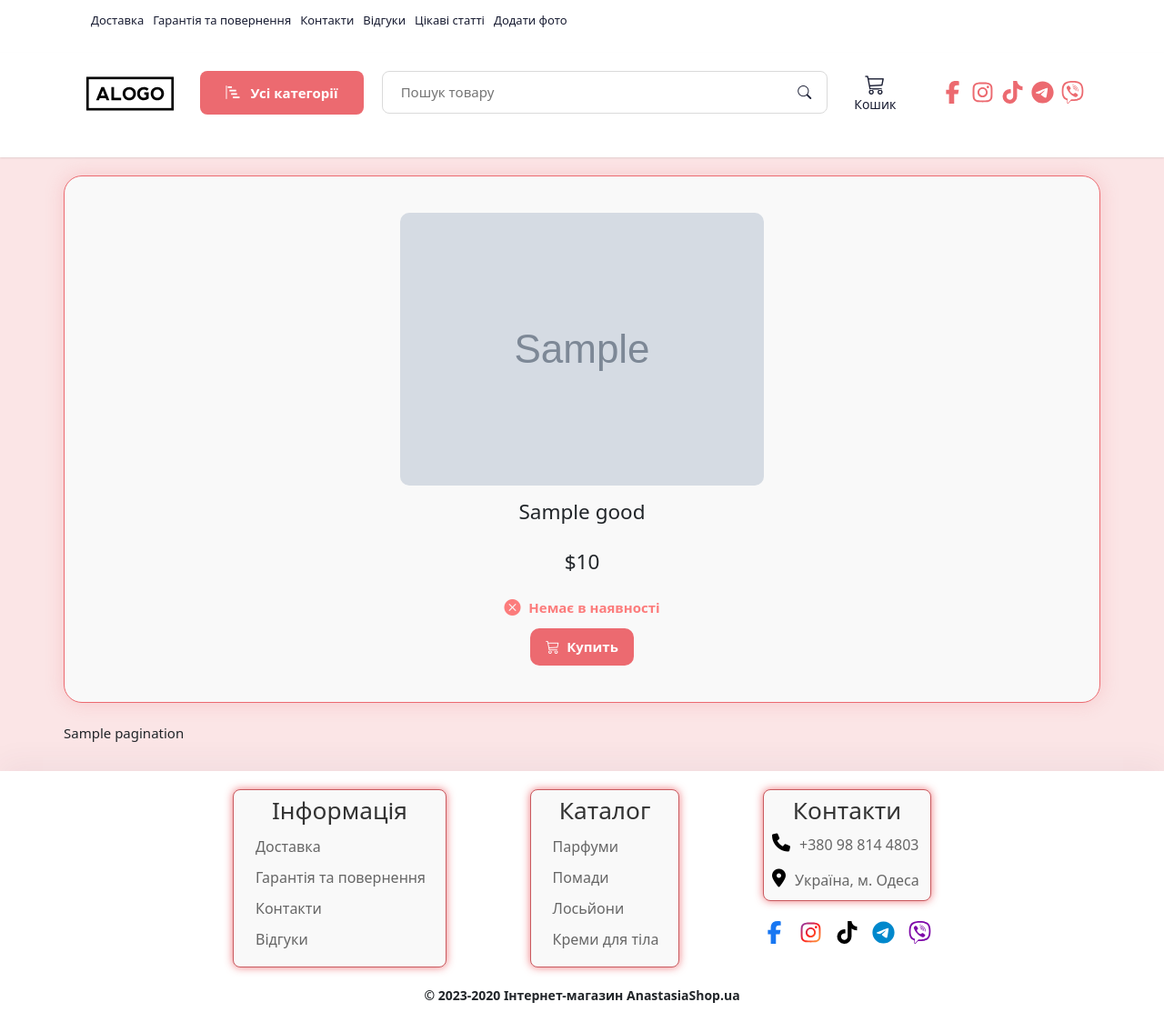
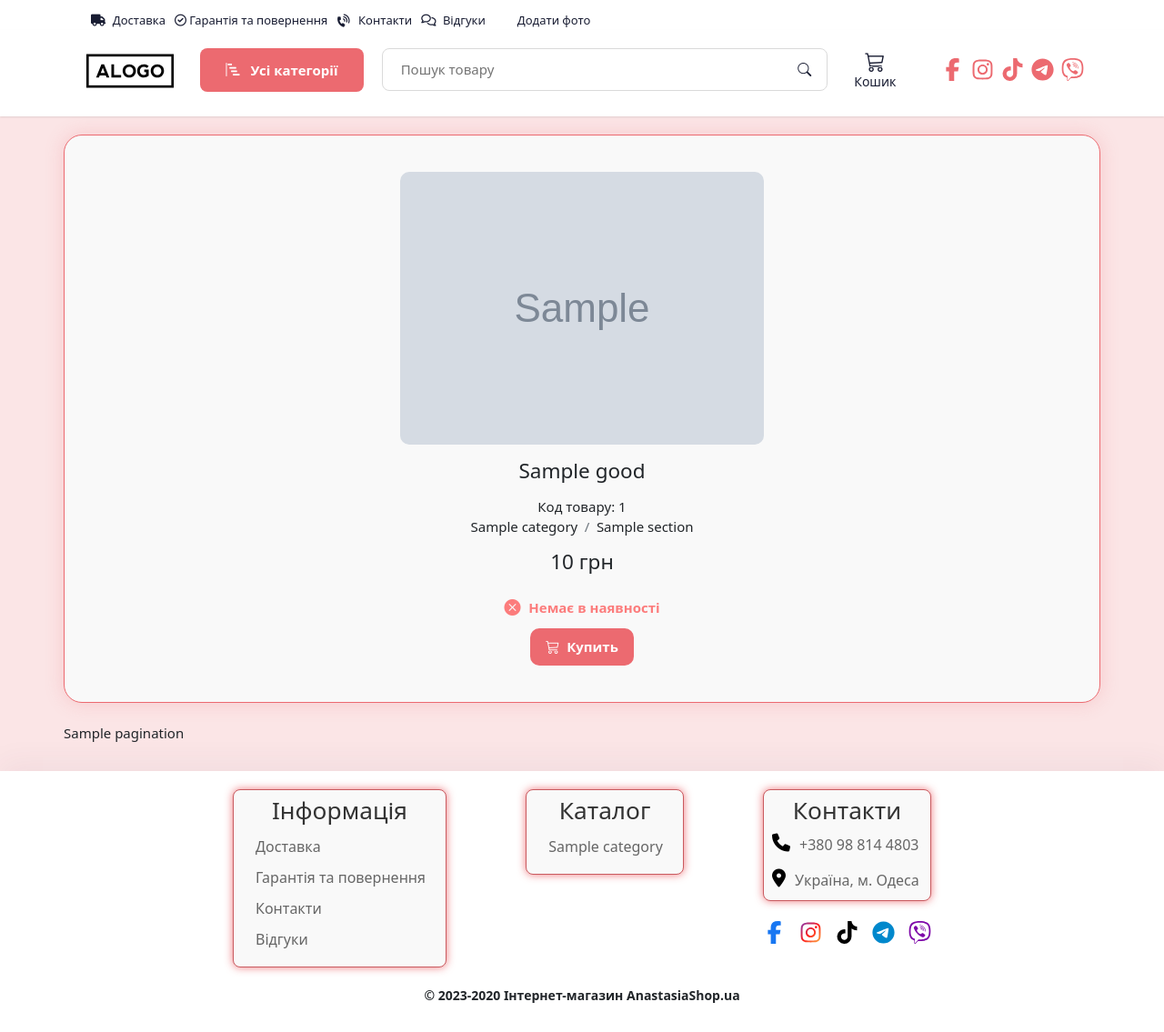
Before and after one commit to GavdzinskyiVeacheslav/Shop, a Flask app: template public/templates/goods.html in a window 1280 px wide. Shown: the whole page at 91% size. Run offline with Flask 3, Linux system fonts and the light colour scheme; the template is opened without the code that fills it: most values are stand-ins (such as "Sample title", 1, 10 or a date in 2020); grey boxes marked "Sample" are stand-in pictures; parts of the project's set-up code (start-up, migrations or seed data) failed here and were passed over; some libraries are stand-ins or nearby versions.

Commit message:
поправки #2

```diff
--- a/public/templates/goods.html
+++ b/public/templates/goods.html
@@ -27,7 +27,12 @@
                 <img src="{% if good.photos %}/static/{{ good.photos[0].picture }}{% else %}/static/images/default-image.jpg{% endif %}"
                      alt="{{ good.name }}">
                 <h2>{{ good.name }}</h2>
-                <p class="price">${{ good.price }}</p>
+                Код товару: {{ good.id }}
+                <ul class="breadcrumb">
+                    <li class="breadcrumb-item">{{ good.category.name }}</li>
+                    <li class="breadcrumb-item">{{ good.section.name }}</li>
+                </ul>
+                <p class="price">{{ good.price }} грн</p>
                 <p class="description" style="display: none;">{{ good.description[0:100] }}....</p>
                 <p class="existence">
                     {% if good.existence == 1 %}
--- a/public/templates/include/footer.html
+++ b/public/templates/include/footer.html
@@ -20,10 +20,9 @@
                 <div class="contact-block" style="margin-bottom: 20px;">
                 <h3>Каталог</h3>
                 <ul class="contact-item">
-                    <li><a href="#">Парфуми</a></li>
-                    <li><a href="#">Помади</a></li>
-                    <li><a href="#">Лосьйони</a></li>
-                    <li><a href="#">Креми для тіла</a></li>
+                {% for category in categories[:4] %}
+                    <li><a href="/{{ category.folder }}/">{{ category.name }}</a></li>
+                {% endfor %}
                 </ul>
                 </div>
             </nav>
--- a/public/templates/include/header.html
+++ b/public/templates/include/header.html
@@ -2,13 +2,17 @@
     <div class="container">
         <div class="column d-flex justify-content-between">
             <div class="top_menu">
-                <ul class="bread_crumbs" style="display: flex; flex-direction: row;">
-                    <li><a href="#" title="" target="_blank">Доставка</a></li>
-                    <li><a href="#" title="" target="_blank">Гарантія та повернення</a></li>
-                    <li><a href="#" title="" target="_blank">Контакти</a></li>
-                    <li><a href="#" title="" target="_blank">Відгуки </a></li>
-                    <li><a href="#" title="" target="_blank">Цікаві статті </a></li>
-                    <li><a href="/control/add_photo" title="Додати фото">Додати фото</a></li>
+                <ul class="bread_crumbs" style="display: flex; flex-direction: row; margin-bottom: -10px;">
+                    <li><a href="#" target="_blank"><i
+                    class="fa-solid fa-truck fa-fw me-2"></i>Доставка</a></li>
+                    <li><a href="#" target="_blank"><i class="fa-regular fa-circle-check"></i>
+                        Гарантія та повернення</a></li>
+                    <li><a href="#" target="_blank"><i
+                    class="fa-solid fa-phone-volume fa-rotate-by fa-fw me-2" style="--fa-rotate-angle: 330deg;">
+            </i>Контакти</a></li>
+                    <li><a href="#" target="_blank"><i
+                    class="fa-regular fa-comments fa-fw me-2"></i>Відгуки </a></li>
+                    <li><a href="/control/add_photo" style="margin-left: 25px;">Додати фото</a></li>
                 </ul>
             </div>
         </div>
@@ -17,7 +21,7 @@
 
 <header class="shadow_block">
     <div class="container">
-        <div class="row justify-content-between">
+        <div class="row justify-content-between" style="margin-bottom: -20px;">
             <div class="column mobile_menu_button"><i class="bi bi-list"></i></div>
             <div class="column col-auto">
                 <h1>
--- a/static/css/style.css
+++ b/static/css/style.css
@@ -170,7 +170,7 @@ header .drop-menu { position: relative;}
 header .drop-menu span.text-drop-menu {margin-left:8px;}
 header .drop-content {display: none;position: fixed;box-shadow:none;z-index:29;width: 100%;max-width: 100%;background:#fff;border-radius: 0 0 15px 15px;padding: 10px 0;top: 130px;left: 0;height: calc(100vh - 300px);overflow:auto;}
 header .drop-content a {display: block;margin-bottom:.4rem; text-decoration:none;color:#181C32;margin-left:10px;}
-header .drop-content a:hover {color:#0095da;text-decoration:underline}
+header .drop-content a:hover {color:#c95a5f;text-decoration:underline}
 header .drop-content a.title-list{font-size: 16px; font-weight: 600; text-decoration: none; margin-bottom: .8rem; line-height: 1.3;margin-left: 0;}
 header .drop-content a.last{margin-bottom:1rem;}
 header .col-custom{width:calc(100% - 150px);}
@@ -1635,7 +1635,16 @@ article.border_pink {border-color: #ef417c !important;}
 .product button:hover {
     background-color: #555;
 }
+
 /* Responsive Styles */
+@media (max-width: 1139px) {
+    .product {
+        margin-right: 3px;
+        margin-left: 3px;
+    }
+}
+
+
 @media (max-width: 768px) {
     .product {
         flex: 1 1 calc(50% - 1rem);
```
Also changed, not shown: business/good.py (+13 -1 lines). Lines whose indentation alone changed are shown as unchanged.
